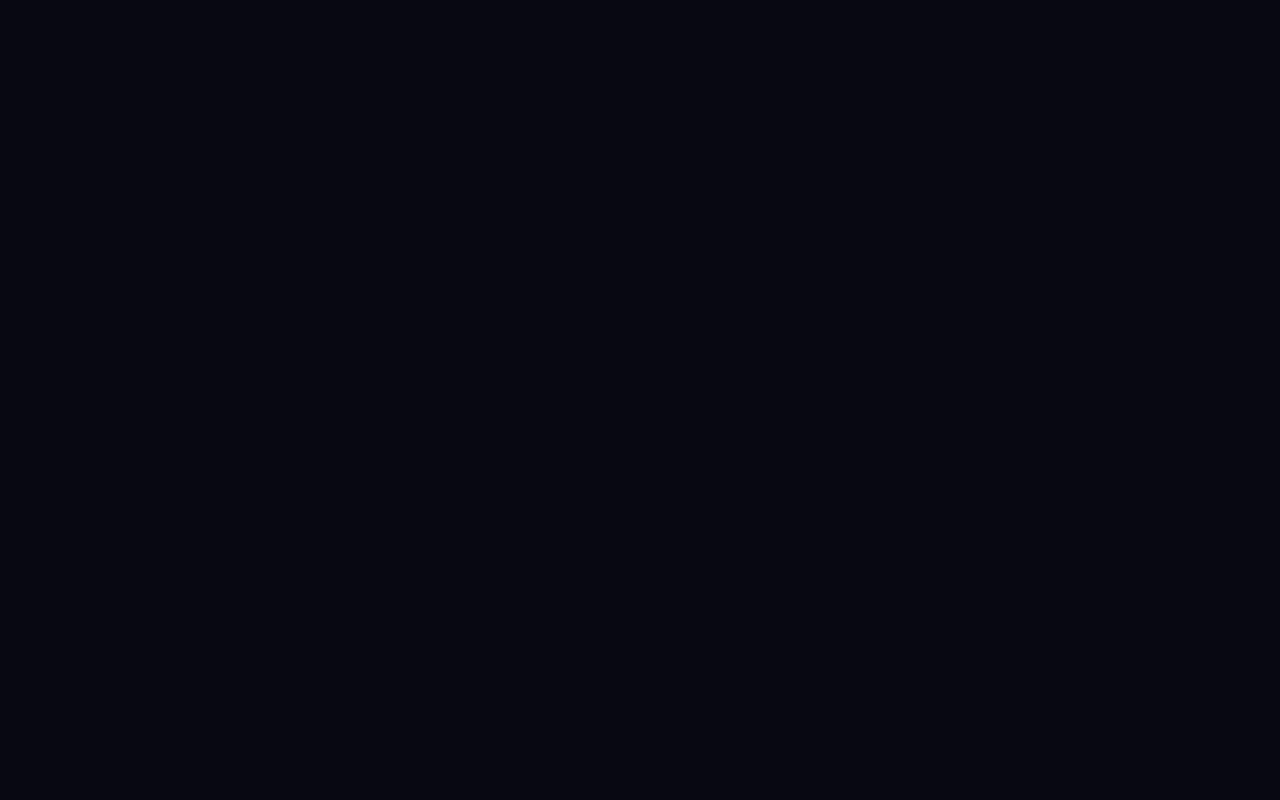
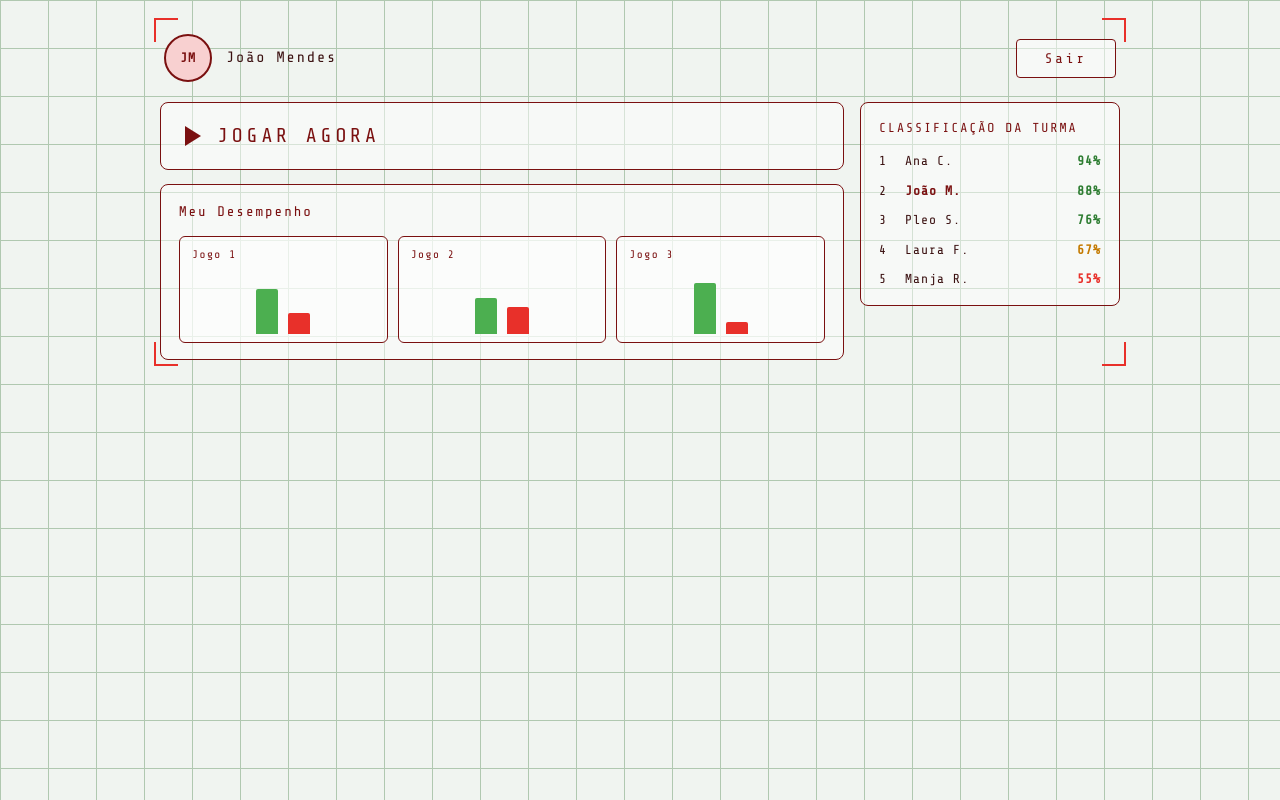
Before and after one commit to pleomoreno/domino-quimico, a React app in the folder frontend/: page /dashAluno in a window 1280 px wide. Before the commit this address had no page. Built offline with nearby package versions, Linux system fonts and the light colour scheme; the HTML template or start-up script is replaced by a standard one.

Commit message:
dashboard aluno

```diff
--- a/frontend/src/App.jsx
+++ b/frontend/src/App.jsx
@@ -6,6 +6,7 @@ import GamePage from './pages/GamePage'
 import LobbyPage from './pages/LobbyPage'
 import WaitingPage from './pages/WaitingPage'
 import ConfigPage from './pages/ConfigPage'
+import DashboardAlunoPage from './pages/DashboardAlunoPage'
 
 export default function App() {
   return (
@@ -18,6 +19,7 @@ export default function App() {
         <Route path="/lobby" element={<LobbyPage />} />
         <Route path="/waiting" element={<WaitingPage />} />
         <Route path="/config" element={<ConfigPage/>} />
+        <Route path="/dashAluno" element={<DashboardAlunoPage/>} />
       </Routes>
     </BrowserRouter>
   )
--- /dev/null
+++ b/frontend/src/pages/DashboardAlunoPage.jsx
@@ -0,0 +1,363 @@
+import { useState } from "react";
+
+const styles = `
+  @import url('https://fonts.googleapis.com/css2?family=Share+Tech+Mono&family=Teko:wght@400;500;600;700&display=swap');
+
+  :root {
+    --red: #7a1010;
+    --red-bright: #e8302a;
+    --bg: #f0f4f0;
+    --grid: #b0c8b0;
+    --white: #ffffff;
+    --dark: #3a1010;
+    --green: #2e7d32;
+    --green-bright: #4caf50;
+    --mono: 'Share Tech Mono', monospace;
+  }
+
+  * { box-sizing: border-box; margin: 0; padding: 0; }
+
+  .dashboard-wrapper {
+    min-height: 100vh;
+    background-color: var(--bg);
+    background-image:
+      linear-gradient(var(--grid) 1px, transparent 1px),
+      linear-gradient(90deg, var(--grid) 1px, transparent 1px);
+    background-size: 48px 48px;
+    padding: 24px;
+    font-family: var(--mono);
+  }
+
+  .dashboard-container {
+    max-width: 960px;
+    margin: 0 auto;
+    position: relative;
+  }
+
+  /* Corner brackets */
+  .corner { position: absolute; width: 24px; height: 24px; }
+  .corner-tl { top: -6px; left: -6px; border-top: 2.5px solid var(--red-bright); border-left: 2.5px solid var(--red-bright); }
+  .corner-tr { top: -6px; right: -6px; border-top: 2.5px solid var(--red-bright); border-right: 2.5px solid var(--red-bright); }
+  .corner-bl { bottom: -6px; left: -6px; border-bottom: 2.5px solid var(--red-bright); border-left: 2.5px solid var(--red-bright); }
+  .corner-br { bottom: -6px; right: -6px; border-bottom: 2.5px solid var(--red-bright); border-right: 2.5px solid var(--red-bright); }
+
+  /* ── Header ── */
+  .dash-header {
+    display: flex;
+    align-items: center;
+    justify-content: space-between;
+    padding: 10px 4px 20px;
+  }
+
+  .user-info {
+    display: flex;
+    align-items: center;
+    gap: 14px;
+  }
+
+  .avatar {
+    width: 48px;
+    height: 48px;
+    border-radius: 50%;
+    border: 2px solid var(--red);
+    background: #f8d0d0;
+    display: flex;
+    align-items: center;
+    justify-content: center;
+    font-size: 13px;
+    font-weight: 700;
+    color: var(--red);
+    letter-spacing: 1px;
+    flex-shrink: 0;
+  }
+
+  .user-name {
+    font-size: 15px;
+    letter-spacing: 2px;
+    color: var(--dark);
+  }
+
+  .btn-sair {
+    border: 1.5px solid var(--red);
+    background: rgba(255,255,255,0.5);
+    padding: 8px 28px;
+    font-family: var(--mono);
+    font-size: 14px;
+    letter-spacing: 3px;
+    color: var(--red);
+    cursor: pointer;
+    transition: background 0.2s;
+    border-radius: 4px;
+  }
+
+  .btn-sair:hover { background: rgba(232,48,42,0.1); }
+
+  /* ── Body ── */
+  .dash-body {
+    display: grid;
+    grid-template-columns: 1fr 260px;
+    gap: 16px;
+    align-items: start;
+  }
+
+  .dash-left {
+    display: flex;
+    flex-direction: column;
+    gap: 14px;
+  }
+
+  /* Jogar agora */
+  .btn-jogar {
+    width: 100%;
+    border: 1.5px solid var(--red);
+    border-radius: 8px;
+    background: rgba(255,255,255,0.5);
+    padding: 18px 24px;
+    display: flex;
+    align-items: center;
+    gap: 16px;
+    font-family: var(--mono);
+    font-size: 20px;
+    letter-spacing: 4px;
+    color: var(--red);
+    text-transform: uppercase;
+    cursor: pointer;
+    transition: background 0.2s, box-shadow 0.2s;
+    text-align: left;
+  }
+
+  .btn-jogar:hover {
+    background: rgba(232,48,42,0.08);
+    box-shadow: 0 0 0 1px var(--red-bright);
+  }
+
+  .btn-jogar:active { transform: scale(0.99); }
+
+  .play-icon {
+    width: 0;
+    height: 0;
+    border-top: 10px solid transparent;
+    border-bottom: 10px solid transparent;
+    border-left: 16px solid var(--red);
+    flex-shrink: 0;
+  }
+
+  /* Desempenho */
+  .desempenho-box {
+    border: 1.5px solid var(--red);
+    border-radius: 8px;
+    background: rgba(255,255,255,0.45);
+    padding: 16px 18px;
+  }
+
+  .desempenho-title {
+    font-size: 14px;
+    letter-spacing: 2px;
+    color: var(--red);
+    margin-bottom: 14px;
+  }
+
+  .aulas-grid {
+    display: grid;
+    grid-template-columns: repeat(3, 1fr);
+    gap: 10px;
+  }
+
+  .aula-card {
+    border: 1.5px solid var(--red);
+    border-radius: 6px;
+    background: rgba(255,255,255,0.5);
+    padding: 10px 12px 8px;
+  }
+
+  .aula-label {
+    font-size: 11px;
+    letter-spacing: 1.5px;
+    color: var(--red);
+    margin-bottom: 10px;
+  }
+
+  .bar-chart {
+    display: flex;
+    align-items: flex-end;
+    justify-content: center;
+    gap: 10px;
+    height: 60px;
+  }
+
+  .bar {
+    width: 22px;
+    border-radius: 2px 2px 0 0;
+    transition: height 0.4s ease;
+  }
+
+  .bar-green { background: var(--green-bright); }
+  .bar-red   { background: var(--red-bright); }
+
+  /* ── Classificação ── */
+  .ranking-box {
+    border: 1.5px solid var(--red);
+    border-radius: 8px;
+    background: rgba(255,255,255,0.45);
+    padding: 16px 18px;
+  }
+
+  .ranking-title {
+    font-size: 13px;
+    letter-spacing: 2px;
+    color: var(--red);
+    text-transform: uppercase;
+    margin-bottom: 14px;
+    line-height: 1.4;
+  }
+
+  .ranking-list {
+    display: flex;
+    flex-direction: column;
+    gap: 10px;
+  }
+
+  .ranking-row {
+    display: flex;
+    align-items: center;
+    gap: 10px;
+    font-size: 13px;
+    letter-spacing: 1px;
+  }
+
+  .rank-pos {
+    color: var(--dark);
+    min-width: 16px;
+  }
+
+  .rank-name {
+    flex: 1;
+    color: var(--dark);
+  }
+
+  .rank-name.me {
+    font-weight: 700;
+    color: var(--red);
+  }
+
+  .rank-pct {
+    color: var(--green);
+    font-weight: 700;
+    min-width: 38px;
+    text-align: right;
+  }
+
+  .rank-pct.low { color: #c47a00; }
+  .rank-pct.very-low { color: var(--red-bright); }
+
+  @media (max-width: 680px) {
+    .dash-body { grid-template-columns: 1fr; }
+    .aulas-grid { grid-template-columns: 1fr; }
+  }
+`;
+
+const aulas = [
+  { label: "Jogo 1", green: 75, red: 35 },
+  { label: "Jogo 2", green: 60, red: 45 },
+  { label: "Jogo 3", green: 85, red: 20 },
+];
+
+const ranking = [
+  { pos: 1, name: "Ana C.",   pct: 94, me: false },
+  { pos: 2, name: "João M.",  pct: 88, me: true  },
+  { pos: 3, name: "Pleo S.",  pct: 76, me: false },
+  { pos: 4, name: "Laura F.", pct: 67, me: false },
+  { pos: 5, name: "Manja R.", pct: 55, me: false },
+];
+
+function pctClass(p) {
+  if (p >= 75) return "";
+  if (p >= 60) return "low";
+  return "very-low";
+}
+
+export default function DashboardAlunoPage() {
+  function handleJogar() {
+    alert("Iniciando jogo...");
+  }
+
+  function handleSair() {
+    alert("Saindo...");
+  }
+
+  return (
+    <>
+      <style>{styles}</style>
+
+      <div className="dashboard-wrapper">
+        <div className="dashboard-container">
+          <div className="corner corner-tl" />
+          <div className="corner corner-tr" />
+          <div className="corner corner-bl" />
+          <div className="corner corner-br" />
+
+          {/* Header */}
+          <div className="dash-header">
+            <div className="user-info">
+              <div className="avatar">JM</div>
+              <span className="user-name">João Mendes</span>
+            </div>
+            <button className="btn-sair" onClick={handleSair}>Sair</button>
+          </div>
+
+          {/* Body */}
+          <div className="dash-body">
+
+            {/* Left */}
+            <div className="dash-left">
+
+              {/* Jogar agora */}
+              <button className="btn-jogar" onClick={handleJogar}>
+                <div className="play-icon" />
+                JOGAR AGORA
+              </button>
+
+              {/* Meu Desempenho */}
+              <div className="desempenho-box">
+                <div className="desempenho-title">Meu Desempenho</div>
+                <div className="aulas-grid">
+                  {aulas.map((aula) => (
+                    <div className="aula-card" key={aula.label}>
+                      <div className="aula-label">{aula.label}</div>
+                      <div className="bar-chart">
+                        <div
+                          className="bar bar-green"
+                          style={{ height: `${aula.green}%` }}
+                        />
+                        <div
+                          className="bar bar-red"
+                          style={{ height: `${aula.red}%` }}
+                        />
+                      </div>
+                    </div>
+                  ))}
+                </div>
+              </div>
+
+            </div>
+
+            {/* Right: Ranking */}
+            <div className="ranking-box">
+              <div className="ranking-title">CLASSIFICAÇÃO DA TURMA</div>
+              <div className="ranking-list">
+                {ranking.map((r) => (
+                  <div className="ranking-row" key={r.pos}>
+                    <span className="rank-pos">{r.pos}</span>
+                    <span className={`rank-name ${r.me ? "me" : ""}`}>{r.name}</span>
+                    <span className={`rank-pct ${pctClass(r.pct)}`}>{r.pct}%</span>
+                  </div>
+                ))}
+              </div>
+            </div>
+
+          </div>
+        </div>
+      </div>
+    </>
+  );
+}
```
